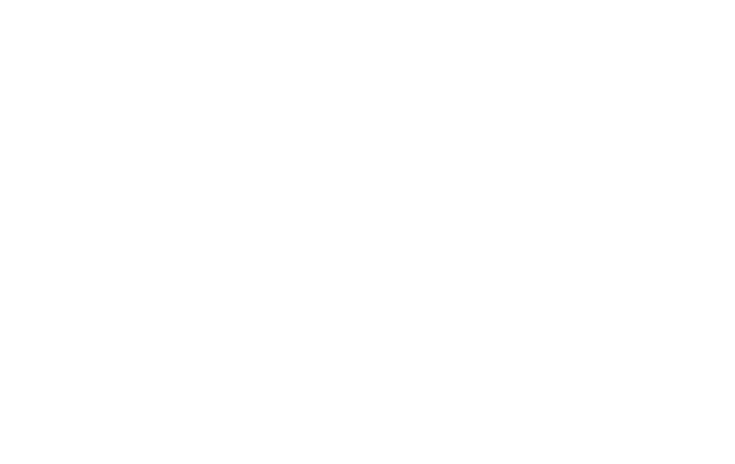
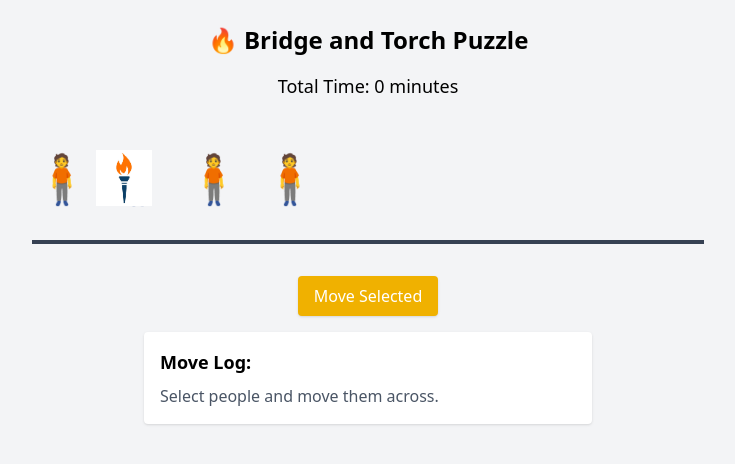
Before and after one commit to mohanaswarupaseepana/Genius-Gateway, a React (Vite) app: page /bridgetorch in a window 1280 px wide. Before the commit this address had no page. Shown: the top 464 px of the page, without its empty margins (272-1007 px from the left). Built offline with nearby package versions, Linux system fonts and the light colour scheme.

Commit message:
bridge torch

```diff
--- a/src/App.jsx
+++ b/src/App.jsx
@@ -12,6 +12,7 @@
 import Kenken from './components/Kenken.jsx'
 import Level3 from './components/Level3.jsx'
 import Waterjug from './components/Waterjug.jsx'
+import BridgeTorch from './components/BridgeTorch.jsx'
 const App = () => {
   return (
     <Router>
@@ -28,6 +29,7 @@
         <Route path="/level3" element={<Queens/>}/>
         <Route path="/waterjug" element={<Waterjug/>}/>
         <Route path="/cipher" element={<Cipher/>}/>
+        <Route path="/bridgetorch" element={<BridgeTorch/>}/>
       </Routes>
     </Router>
   )
--- /dev/null
+++ b/src/components/BridgeTorch.jsx
@@ -0,0 +1,107 @@
+import { useState } from "react";
+
+const BridgeTorchPuzzle = () => {
+  const people = [
+    { name: "A", time: 1 },
+    { name: "B", time: 2 },
+    { name: "C", time: 5 },
+    { name: "D", time: 10 },
+  ];
+
+  const [leftSide, setLeftSide] = useState([...people]);
+  const [rightSide, setRightSide] = useState([]);
+  const [torch, setTorch] = useState("left");
+  const [totalTime, setTotalTime] = useState(0);
+  const [selected, setSelected] = useState([]);
+  const [logs, setLogs] = useState([]);
+  const [gameOver, setGameOver] = useState(false);
+
+  const handleSelect = (person) => {
+    if (selected.includes(person)) {
+      setSelected(selected.filter((p) => p !== person));
+    } else if (selected.length < 2 && torch === "left" && leftSide.includes(person)) {
+      setSelected([...selected, person]);
+    } else if (selected.length < 1 && torch === "right" && rightSide.includes(person)) {
+      setSelected([...selected, person]);
+    }
+  };
+
+  const handleMove = () => {
+    if (selected.length === 0 || gameOver) return;
+    const moveTime = Math.max(...selected.map((p) => p.time));
+    setTotalTime(totalTime + moveTime);
+
+    if (torch === "left" && selected.length === 2) {
+      setLeftSide(leftSide.filter((p) => !selected.includes(p)));
+      setRightSide([...rightSide, ...selected]);
+      setTorch("right");
+      setLogs([...logs, `Moved ${selected.map(p => p.name).join(" & ")} → Right (Time: ${moveTime})`]);
+    } else if (torch === "right" && selected.length === 1) {
+      setRightSide(rightSide.filter((p) => !selected.includes(p)));
+      setLeftSide([...leftSide, ...selected]);
+      setTorch("left");
+      setLogs([...logs, `Moved ${selected[0].name} → Left (Time: ${moveTime})`]);
+    }
+    setSelected([]);
+
+    if (rightSide.length === 4) {
+      setGameOver(true);
+    }
+  };
+
+  return (
+    <div className="p-6 bg-gray-100 min-h-screen flex flex-col items-center">
+      <h1 className="text-2xl font-bold mb-4">🔥 Bridge and Torch Puzzle</h1>
+      {gameOver ? (
+        <div className="text-green-600 text-lg font-bold">🎉 Success! Everyone crossed in {totalTime} minutes! 🎉</div>
+      ) : (
+        <>
+          <p className="mb-4 text-lg">Total Time: {totalTime} minutes</p>
+          <div className="relative w-full max-w-2xl h-32 flex items-center justify-center border-b-4 border-gray-700 mb-4">
+            <div className="absolute left-0 flex space-x-4 text-5xl">
+              {leftSide.map((p) => (
+                <span key={p.name} onClick={() => handleSelect(p)} className={`cursor-pointer ${selected.includes(p) ? "text-blue-500" : "text-black"}`}>
+                  🧍
+                </span>
+              ))}
+            </div>
+
+            <img
+              src="./flame_torch.jpg"
+              alt="Torch"
+              className={`absolute h-14 w-14 transition-transform duration-500 ${torch === 'left' ? 'left-16' : 'right-16'}`}
+            />
+
+            <div className="absolute right-0 flex space-x-4 text-5xl">
+              {rightSide.map((p) => (
+                <span key={p.name} onClick={() => handleSelect(p)} className={`cursor-pointer ${selected.includes(p) ? "text-blue-500" : "text-black"}`}>
+                  🧍
+                </span>
+              ))}
+            </div>
+          </div>
+
+          <button
+            onClick={handleMove}
+            className="mt-4 bg-yellow-500 text-white px-4 py-2 rounded shadow hover:bg-yellow-700"
+          >
+            Move Selected
+          </button>
+
+          <div className="mt-4 w-full max-w-md p-4 bg-white shadow rounded">
+            <h2 className="text-lg font-semibold mb-2">Move Log:</h2>
+            <ul className="list-disc list-inside">
+              {logs.length > 0 ? (
+                logs.map((log, index) => <li key={index} className="p-1">{log}</li>)
+              ) : (
+                <p className="text-gray-600">Select people and move them across.</p>
+              )}
+            </ul>
+          </div>
+        </>
+      )}
+    </div>
+  );
+};
+
+export default BridgeTorchPuzzle;
```
Also changed, not shown: public/flame_torch.jpg (added).
